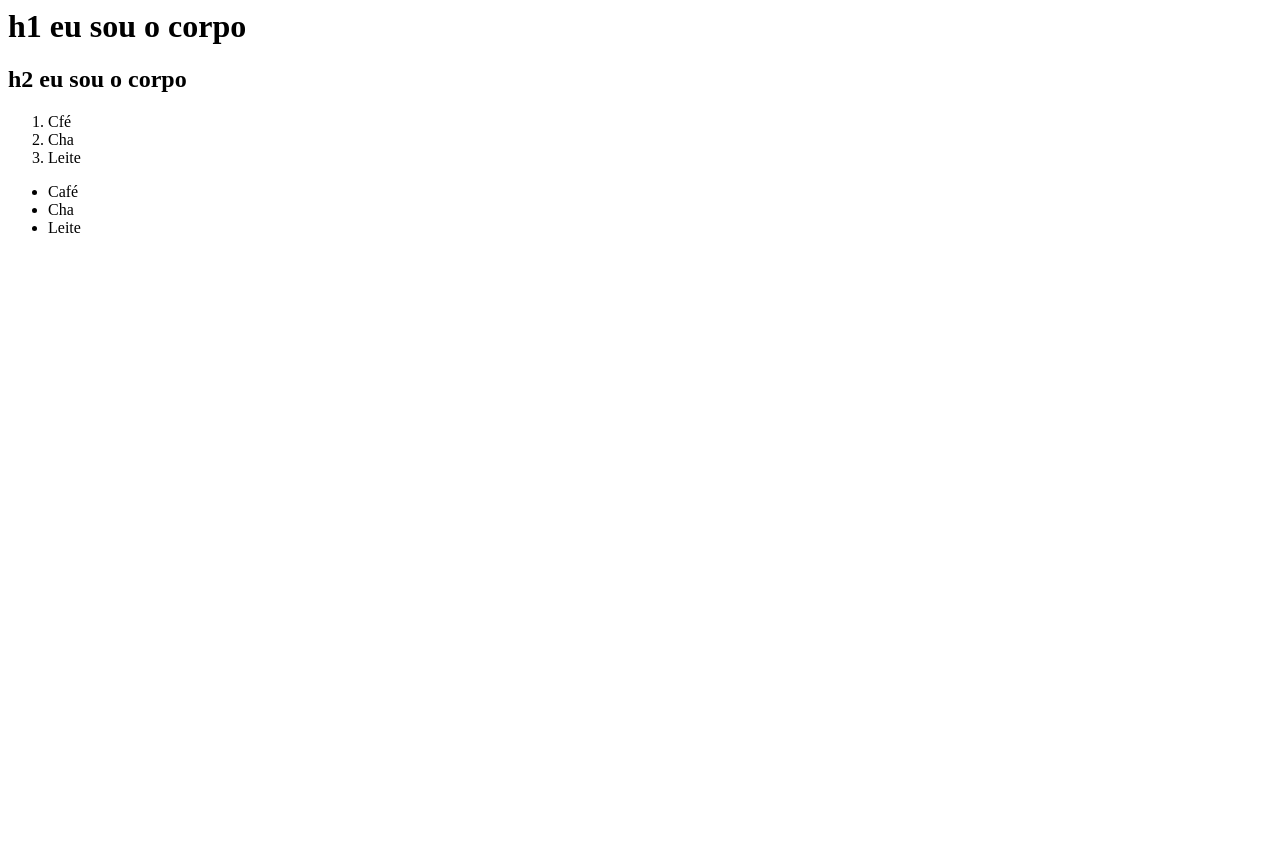
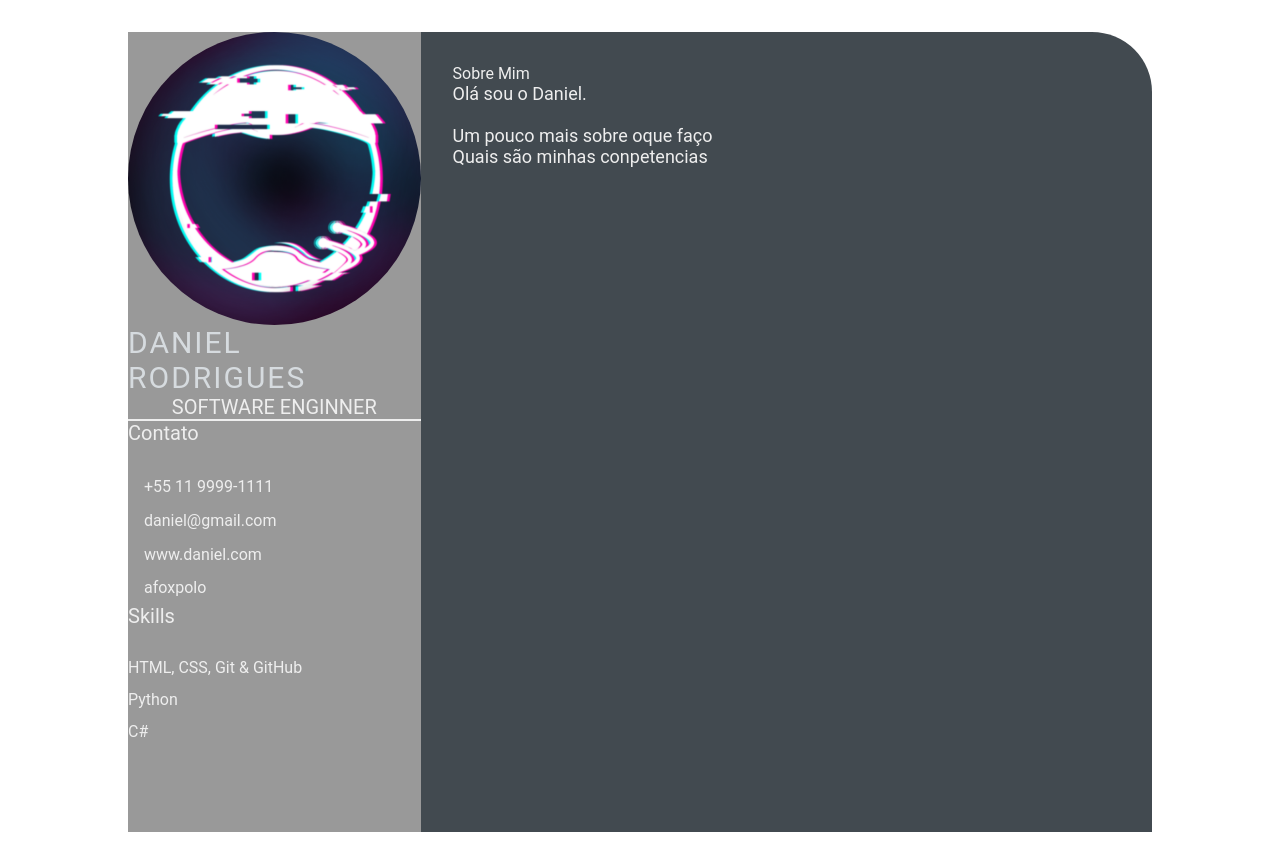
Before and after one commit to AfoxPolo/jornadaEBAC, a plain HTML site: page index.html in a window 1280 px wide. Before the commit the page ends 800 px from the top, so only its background shows below. Drawn offline with Linux system fonts and the light colour scheme.

Commit message:
feature: layout inicial adicionado (#2)

```diff
--- a/index.html
+++ b/index.html
@@ -1,21 +1,52 @@
-<html>
+<html lang="en">
     <head>
-        <title>
-            Olá, eu sou a cabeça!
-        </title>
+        <meta charset="UTF-8">
+        <meta http-equiv="X-UA-Compatible" content="IE=edge">
+        <meta name="viewport" content="width=device-width, initial-scale=1.0">
+        <title>Daniel Rodrigues CV</title>
+
+        <link rel="stylesheet" href="style.css"> <!-- href = caminho do arquivo -->
     </head>
     <body>
-        <h1>h1 eu sou o corpo</h1>
-        <h2>h2 eu sou o corpo</h2>
+        <main class="resume-contents">
+            <section class="left-section">
+                <section class="left-section-content">
+                    <div class="profile">
+                        <img class="profile-image" src="img/profile-image.jpeg" alt="profile image"> <!-- src = caminho do arquivo, alt = identificação do arquivo -->
+                        <p class="name">Daniel Rodrigues</p>
+                        <p class="profession">Software Enginner</p>
+                    </div>
+                    <div class="contact-info">
+                        <p class="left-title">Contato</p>
+                        <ul>
+                            <li><i class="fa fa-phone"></i>+55 11 9999-1111</li>
+                            <li><i class="fa fa-envelope"></i>daniel@gmail.com</li>
+                            <li><i class="fa fa-globe"></i>www.daniel.com</li>
+                            <li><i class="fa fa-github"></i>afoxpolo</li>
+                        </ul>
+                    </div>
+                    <div class="skills">
+                        <p class="left-title">Skills</p>
+                        <ul>
+                            <li><p>HTML, CSS, Git & GitHub</p></li>
+                            <li><p>Python</p></li>
+                            <li><p>C#</p></li>
+                        </ul>
+                    </div>
+                </section>
+            </section>
+            <section class="right-section">
+                <div class="right-section-contents">
+                    <section class="about gap"> <!-- "gap" nomenclatura para identificação-->
+                        <div class="right-title">Sobre Mim</div>
+                        <p class="about-me-contents">
+                            Olá sou o Daniel.<br/>
+                            <br/> Um pouco mais sobre oque faço
+                            <br/> Quais são minhas conpetencias
+                        </p>
+                    </section>
+                </div>
+            </section>
+        </main>
     </body>
-    <ol> <!-- ol = order list, lista ordenada -->
-        <li>Cfé</li>
-        <li>Cha</li>
-        <li>Leite</li>
-    </ol>
-    <ul> <!-- ul = ? ,lista não ordenada -->
-        <li>Café</li>
-        <li>Cha</li>
-        <li>Leite</li>
-    </ul>
 </html>
--- /dev/null
+++ b/style.css
@@ -0,0 +1,103 @@
+* { /* o "*" se refere a todos os elementos do html */
+    margin: 0;
+    padding: 0;
+    box-sizing: border-box;
+    list-style: none;
+    font-family: 'Roboto', sans-serif;
+}
+
+.resume-contents {
+    min-height: 100vh;
+    width: 80%;
+    margin: 2rem auto;
+    display: grid;
+    grid-template-columns: repeat(7, 1fr);
+}
+
+.left-section {
+    grid-column: span 2;
+    height: 100%;
+    background-color: #999999;
+}
+
+.right-section {
+    grid-column: span 5;
+    height: 100%;
+    background-color: #424a50;
+    border-radius: 0px 60px 0px 0px;
+}
+
+.left-section-contents{
+    padding: 2rem 2rem;
+}
+
+.profile {
+    width: 100%;
+    border-bottom: 2px solid #eeeeee;
+}
+
+.profile .profile-image {
+    width: 100%;
+    border-radius: 100%;
+}
+
+.name {
+    color: #D6DBDF;
+    font-size: 30px;
+    letter-spacing: 2px;
+    text-transform: uppercase;
+}
+
+.profession {
+    color: #eeeeee;
+    font-size: 20px;
+    text-transform: uppercase;
+    text-align: center;
+}
+
+/* .contact-info { border-bottom: 2px solid #1B2631; } */
+.left-title {
+    color: #eeeeee;
+    font-size: 20px;
+}
+
+.contact-info ul {
+    padding-top: 1.5rem;
+}
+
+.contact-info ul li,
+.references ul li {
+    padding: .4rem 0;
+    color: #eeeeee;
+}
+
+.contact-info ul li i,
+.references ul li i {
+    padding-right: 1rem;
+    font-size: 18px;
+    color: #eeeeee;
+}
+
+.skills ul {
+    padding-top: 1.5rem;
+}
+.skills ul li p {
+    padding: .4rem 0;
+    color: #eeeeee;
+}
+
+.right-section-contents {
+    padding: 2rem 2rem;
+}
+
+.right-title {
+    color: #eeeeee;
+}
+
+.gap {
+    padding-bottom: 2rem;
+}
+.about-me-contents {
+    font-size: 18px;
+    color: #eeeeee;
+}
```
Also changed, not shown: img/profile-image.jpeg (added).
